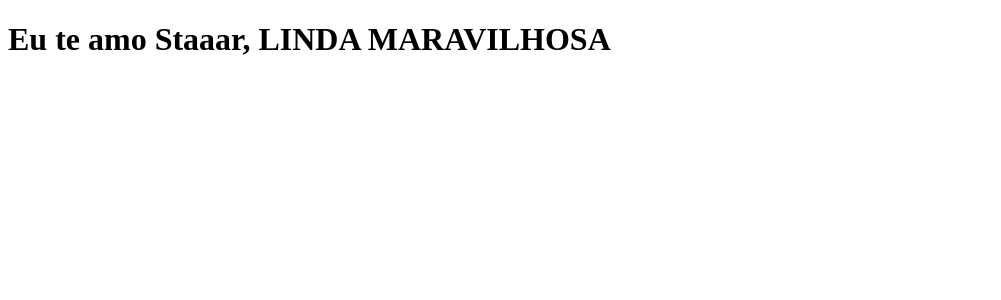
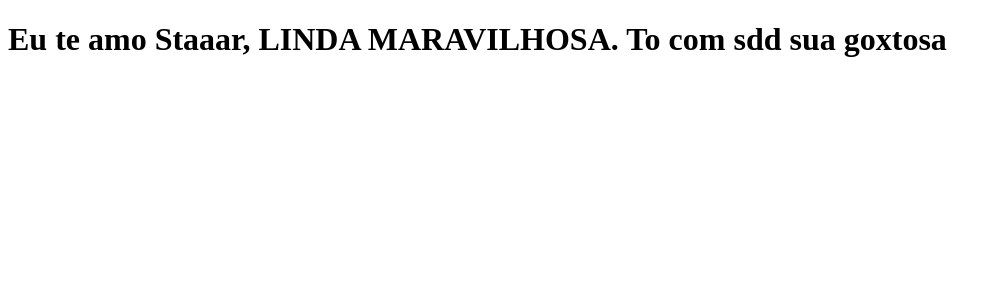
Before and after one commit to ianaldosg/clone-tabnews, a Next.js app: page / in a window 1280 px wide. Shown: the top 300 px of the page, without its empty margins (0-1001 px from the left). Built offline with nearby package versions, Linux system fonts and the light colour scheme.

Commit message:
modifica a frase

```diff
--- a/pages/index.js
+++ b/pages/index.js
@@ -1,5 +1,5 @@
 function Home() {
-    return <h1>Eu te amo Staaar, LINDA MARAVILHOSA</h1>
+    return <h1>Eu te amo Staaar, LINDA MARAVILHOSA. To com sdd sua goxtosa</h1>
 }
 
 export default Home;
```
